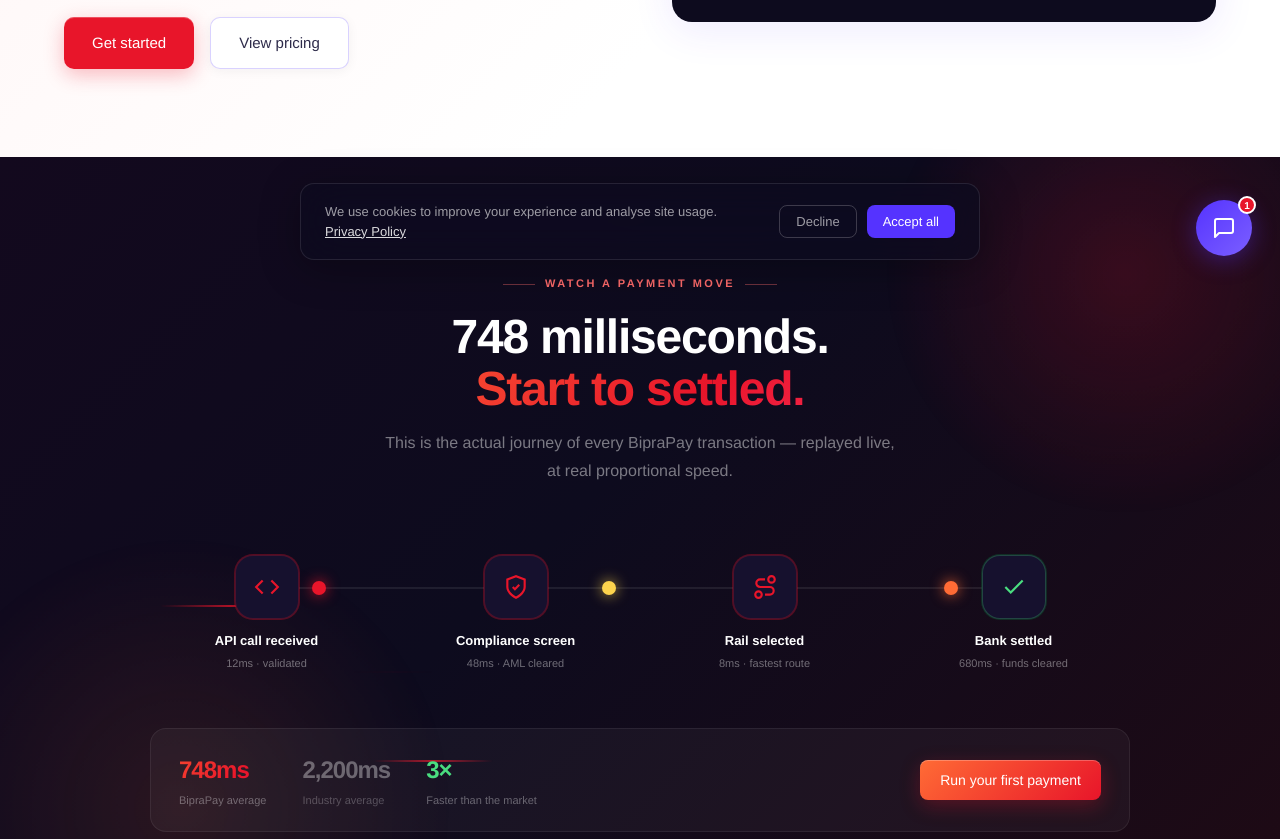
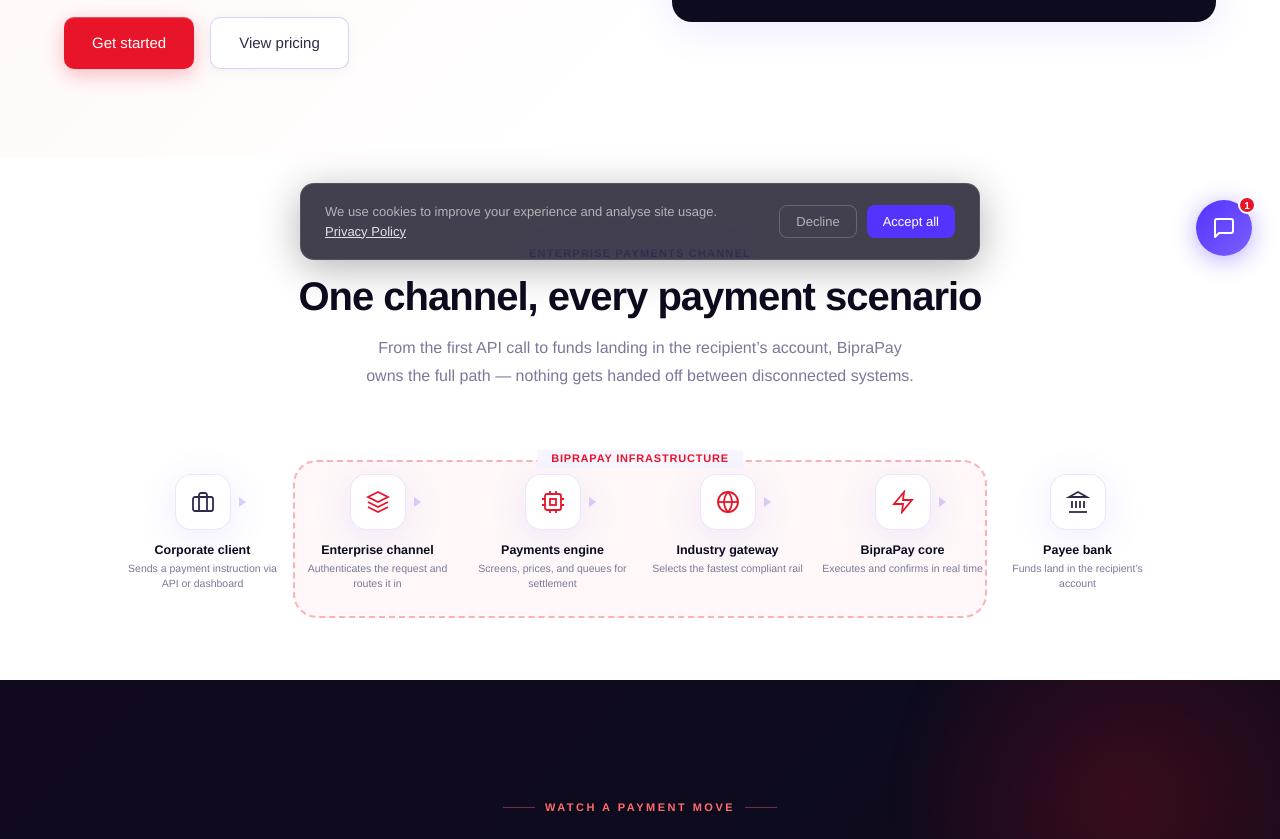
Before and after one commit to amomakgwana-web/website, a Next.js app: page /biprapay in a window 1280 px wide. Shown: the part 516-1355 px from the top of the page. Built offline with nearby package versions, Linux system fonts and the light colour scheme.

Commit message:
Add enterprise payments channel diagram to BipraPay page
Linear 6-node flow (Corporate client -> Enterprise channel -> Payments
engine -> Industry gateway -> BipraPay core -> Payee bank) with a
dashed frame highlighting the BipraPay-owned middle stack.

```diff
--- a/app/biprapay/page.tsx
+++ b/app/biprapay/page.tsx
@@ -29,6 +29,24 @@ export default function Page() {
     </div>
     </div></section>
 
+    <section className="section"><div className="inner">
+      <div style={{textAlign:"center",marginBottom:"64px"}}>
+        <p className="slabel" style={{textAlign:"center"}}>Enterprise payments channel</p>
+        <h2 className="stitle" style={{textAlign:"center"}}>One channel, every payment scenario</h2>
+        <p style={{fontSize:"16px",color:"var(--muted)",maxWidth:"560px",margin:"16px auto 0",lineHeight:"1.75"}}>From the first API call to funds landing in the recipient&rsquo;s account, BipraPay owns the full path &mdash; nothing gets handed off between disconnected systems.</p>
+      </div>
+      <div className="channel-diagram grid-pop">
+        <div className="channel-frame"><span className="channel-frame-label">BipraPay infrastructure</span></div>
+        <div className="channel-row">
+          <div className="channel-node"><div className="channel-node-icon"><svg width="24" height="24" viewBox="0 0 24 24" fill="none" stroke="var(--ink2)" strokeWidth="1.8"><rect x="2" y="7" width="20" height="14" rx="2"></rect><path d="M16 21V5a2 2 0 0 0-2-2h-4a2 2 0 0 0-2 2v16"></path></svg></div><div className="channel-node-title">Corporate client</div><div className="channel-node-desc">Sends a payment instruction via API or dashboard</div></div>
+          <div className="channel-node"><div className="channel-node-icon"><svg width="24" height="24" viewBox="0 0 24 24" fill="none" stroke="var(--r)" strokeWidth="1.8"><polygon points="12 2 2 7 12 12 22 7 12 2"></polygon><polyline points="2 17 12 22 22 17"></polyline><polyline points="2 12 12 17 22 12"></polyline></svg></div><div className="channel-node-title">Enterprise channel</div><div className="channel-node-desc">Authenticates the request and routes it in</div></div>
+          <div className="channel-node"><div className="channel-node-icon"><svg width="24" height="24" viewBox="0 0 24 24" fill="none" stroke="var(--r)" strokeWidth="1.8"><rect x="4" y="4" width="16" height="16" rx="2"></rect><rect x="9" y="9" width="6" height="6"></rect><path d="M9 1v3M15 1v3M9 20v3M15 20v3M1 9h3M1 15h3M20 9h3M20 15h3"></path></svg></div><div className="channel-node-title">Payments engine</div><div className="channel-node-desc">Screens, prices, and queues for settlement</div></div>
+          <div className="channel-node"><div className="channel-node-icon"><svg width="24" height="24" viewBox="0 0 24 24" fill="none" stroke="var(--r)" strokeWidth="1.8"><circle cx="12" cy="12" r="10"></circle><line x1="2" y1="12" x2="22" y2="12"></line><path d="M12 2a15.3 15.3 0 0 1 4 10 15.3 15.3 0 0 1-4 10 15.3 15.3 0 0 1-4-10 15.3 15.3 0 0 1 4-10z"></path></svg></div><div className="channel-node-title">Industry gateway</div><div className="channel-node-desc">Selects the fastest compliant rail</div></div>
+          <div className="channel-node"><div className="channel-node-icon"><svg width="24" height="24" viewBox="0 0 24 24" fill="none" stroke="var(--r)" strokeWidth="1.8"><polygon points="13 2 3 14 12 14 11 22 21 10 12 10 13 2"></polygon></svg></div><div className="channel-node-title">BipraPay core</div><div className="channel-node-desc">Executes and confirms in real time</div></div>
+          <div className="channel-node"><div className="channel-node-icon"><svg width="24" height="24" viewBox="0 0 24 24" fill="none" stroke="var(--ink2)" strokeWidth="1.8"><line x1="3" y1="22" x2="21" y2="22"></line><line x1="6" y1="18" x2="6" y2="11"></line><line x1="10" y1="18" x2="10" y2="11"></line><line x1="14" y1="18" x2="14" y2="11"></line><line x1="18" y1="18" x2="18" y2="11"></line><polygon points="12 2 21 7 3 7"></polygon></svg></div><div className="channel-node-title">Payee bank</div><div className="channel-node-desc">Funds land in the recipient&rsquo;s account</div></div>
+        </div>
+      </div>
+    </div></section>
 
     <section style={{background:"linear-gradient(135deg,#13091e 0%,#0D0B1E 45%,#1f0a14 100%)",padding:"110px 5%",position:"relative",overflow:"hidden"}}>
       <div className="blob-drift" style={{position:"absolute",top:"-120px",right:"-80px",width:"480px",height:"480px",borderRadius:"50%",background:"radial-gradient(circle,rgba(232,21,42,0.18) 0%,transparent 70%)",pointerEvents:"none"}}></div>
--- a/app/globals.css
+++ b/app/globals.css
@@ -577,6 +577,20 @@ footer ul li a:hover::before{opacity:1;left:-14px}
 .pay-node-out{background:linear-gradient(135deg,#7B5FFF,#5533FF);box-shadow:0 10px 24px rgba(123,95,255,0.25);justify-content:center}
 @media(max-width:900px){.pay-diagram{flex-direction:column}.pay-diagram-arrow{transform:rotate(90deg)}.pay-node{white-space:normal}}
 
+/* ── Enterprise payments channel diagram ── */
+.channel-diagram{position:relative;max-width:1040px;margin:0 auto;padding-top:20px}
+.channel-frame{position:absolute;top:6px;bottom:-26px;left:16.6%;right:16.6%;border:2px dashed rgba(232,21,42,0.3);border-radius:24px;background:rgba(232,21,42,0.03);z-index:0}
+.channel-frame-label{position:absolute;top:-12px;left:50%;transform:translateX(-50%);background:var(--off);padding:0 14px;font-size:11px;font-weight:700;color:var(--r);text-transform:uppercase;letter-spacing:.8px;white-space:nowrap}
+.channel-row{position:relative;z-index:1;display:grid;grid-template-columns:repeat(6,1fr);gap:10px}
+.channel-node{text-align:center;padding:0 2px}
+.channel-node-icon{position:relative;width:56px;height:56px;border-radius:16px;background:#fff;border:1px solid var(--border);box-shadow:var(--sh);display:flex;align-items:center;justify-content:center;margin:0 auto 12px}
+.channel-node-icon::after{content:"";position:absolute;top:50%;right:-16px;transform:translateY(-50%);width:0;height:0;border-top:5px solid transparent;border-bottom:5px solid transparent;border-left:7px solid var(--border2)}
+.channel-node:last-child .channel-node-icon::after{display:none}
+.channel-node-title{font-size:12.5px;font-weight:700;color:var(--ink);margin-bottom:3px;line-height:1.3}
+.channel-node-desc{font-size:10.5px;color:var(--muted);line-height:1.45}
+@media(max-width:900px){.channel-frame{display:none}.channel-row{grid-template-columns:repeat(2,1fr);gap:24px 16px}.channel-node-icon::after{display:none}}
+@media(max-width:520px){.channel-row{grid-template-columns:1fr}}
+
 /* ── Quote block: subtle animated gradient-border wrap ── */
 .quote-block-wrap{border-radius:21px;padding:1.5px;background:linear-gradient(135deg,rgba(85,51,255,0.6),rgba(232,21,42,0.35),rgba(123,95,255,0.6));background-size:200% 200%;animation:gradShift 6s ease infinite}
 .quote-block-wrap>.quote-block{border-radius:19.5px}
```
